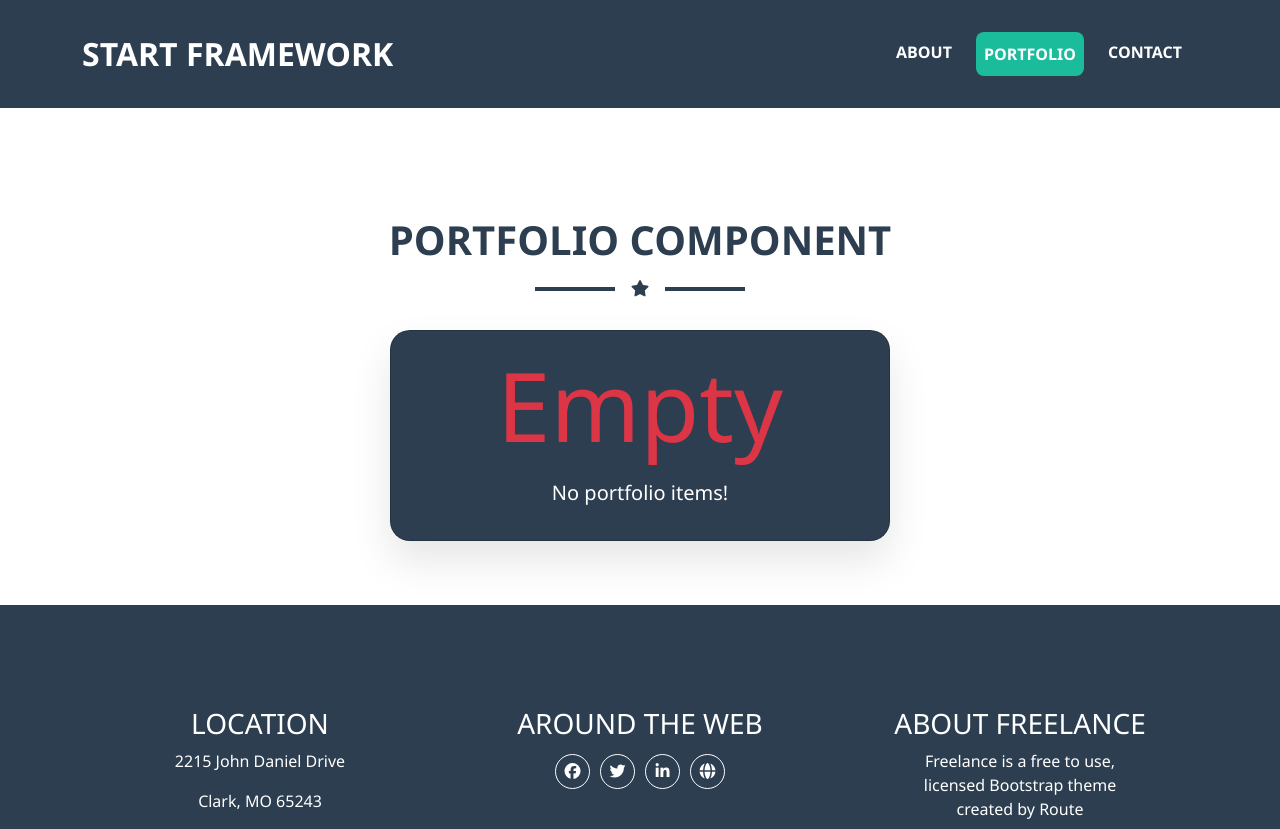
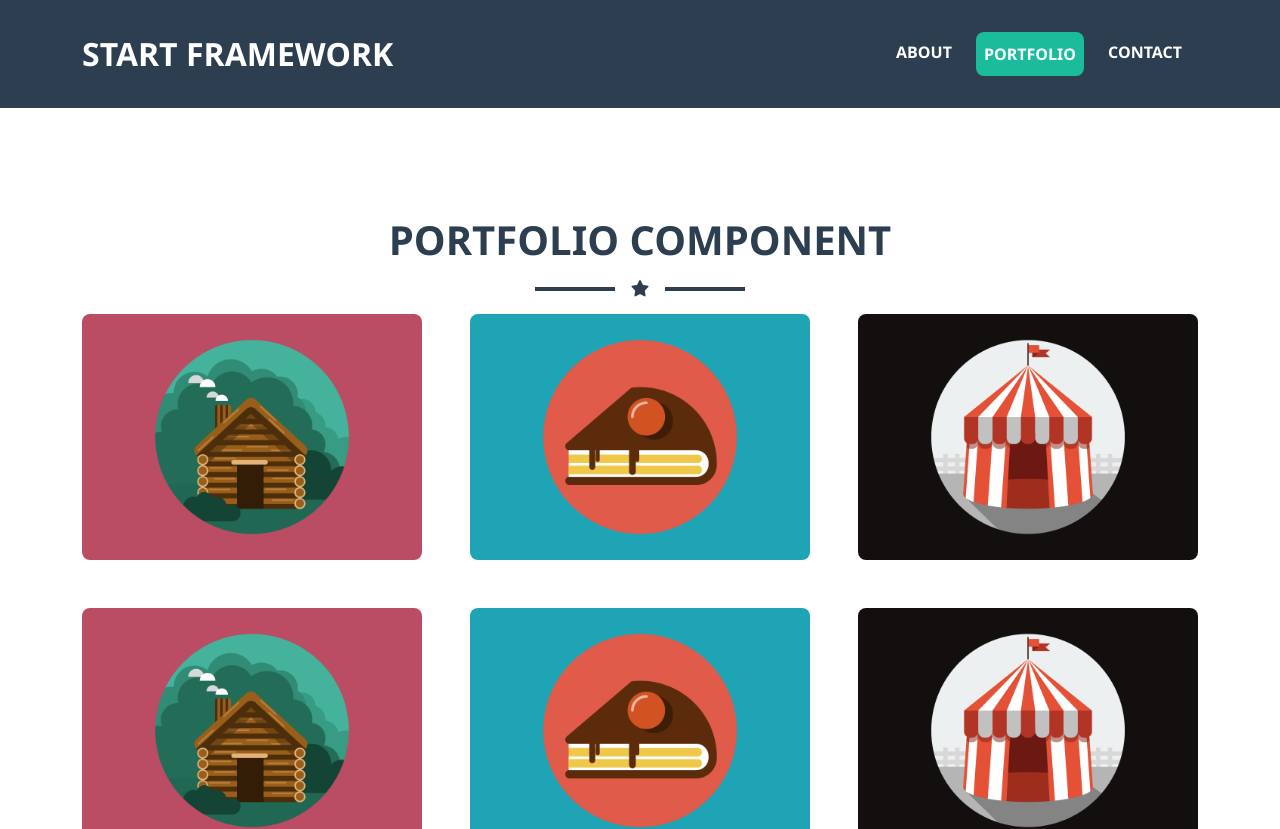
Before and after one commit to mariam-ossama/Welcome-Angular, an Angular app: page /portfolio in a window 1280 px wide. Shown: the top 829 px of the page. Built offline with nearby package versions, Linux system fonts and the light colour scheme.

Commit message:
remove commented array

```diff
--- a/src/app/components/portfolio/portfolio.ts
+++ b/src/app/components/portfolio/portfolio.ts
@@ -8,12 +8,12 @@ import { Component } from '@angular/core';
 })
 export class Portfolio {
   images: string[] = [
-    // "/images/portfolio/poert1.png",
-    // "/images/portfolio/port2.png",
-    // "/images/portfolio/port3.png",
-    // "/images/portfolio/poert1.png",
-    // "/images/portfolio/port2.png",
-    // "/images/portfolio/port3.png"
+    "/images/portfolio/poert1.png",
+    "/images/portfolio/port2.png",
+    "/images/portfolio/port3.png",
+    "/images/portfolio/poert1.png",
+    "/images/portfolio/port2.png",
+    "/images/portfolio/port3.png"
   ]
   selectedImage: string = '';
 
```
